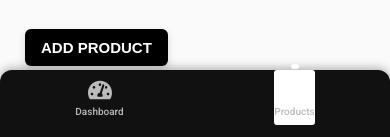
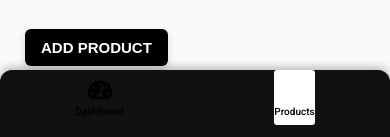
Before and after one commit to ay30bg/sntfrncs-admin, a React (Create React App) app: page /products in a window 390 px wide. Shown: the part 704-841 px from the top of the page. Built offline with nearby package versions, Linux system fonts and the light colour scheme; no server answers.

Commit message:
Update admin.css

```diff
--- a/src/styles/admin.css
+++ b/src/styles/admin.css
@@ -450,7 +450,7 @@ body {
     text-decoration: none;
     padding: 8px 0;
     gap: 4px;
-    color: #bbb;
+    color: #000;
     font-size: 12px;
     transition: color 0.3s, transform 0.2s;
     position: relative;
@@ -458,13 +458,13 @@ body {
 
   .sidebar a .icon {
     font-size: 24px;
-    color: #bbb;
+    color: #000;
     transition: color 0.3s;
   }
 
   .sidebar a .label {
     font-size: 10px;
-    color: #bbb;
+    color: #000;
   }
 
   .sidebar a.active,
@@ -481,7 +481,7 @@ body {
   .sidebar a.active::after {
     content: '';
     position: absolute;
-    top: -6px;
+    top: 6px;
     width: 8px;
     height: 5px;
     border-radius: 50%;
```
